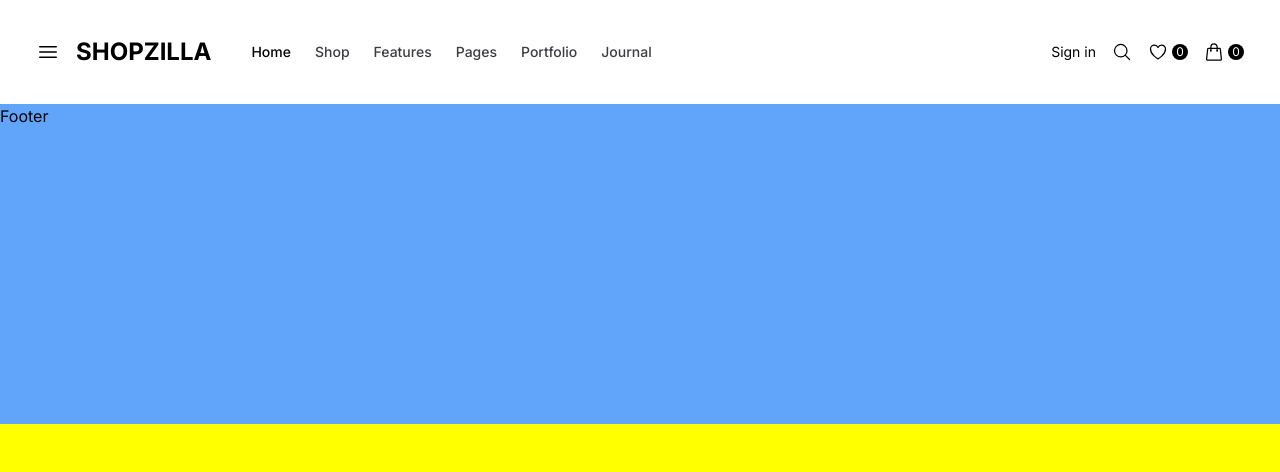
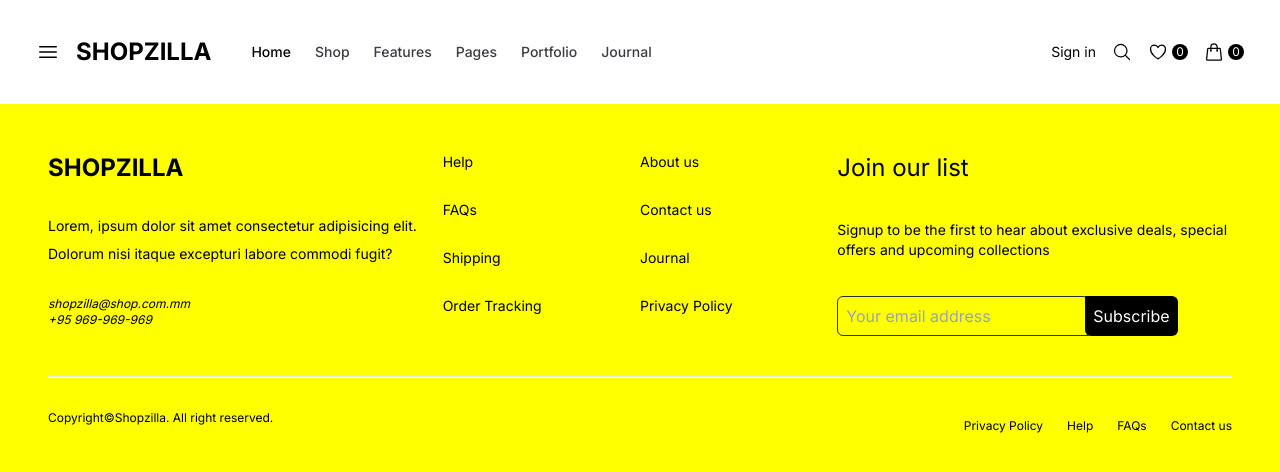
Before and after one commit to KyawZinThant22/Shopzilla-Frontend, a React (Create React App) app: page /home in a window 1280 px wide. Shown: the top 472 px of the page. Built offline with nearby package versions, Linux system fonts and the light colour scheme.

Commit message:
footer done

```diff
--- a/src/section/Appbar.tsx
+++ b/src/section/Appbar.tsx
@@ -52,9 +52,13 @@ const Appbar = () => {
       <div className="grid grid-cols-3 xl:flex xl:justify-between items-center w-full mx-auto  ">
         <div className="col-span-2 grid grid-cols-2 items-center xl:flex xl:items-center space-x-4">
           <Bars />
-          <h1 className="font-bold uppercase text-2xl cursor-pointer justify-self-center">
+          <NavLink
+            to="/home"
+          >
+            <h1 className="font-bold uppercase text-2xl cursor-pointer justify-self-center">
             Shopzilla
-          </h1>
+            </h1>
+          </NavLink>
           <nav className="flex">
             {navLink.map((nav) => (
               <NavLink
--- a/src/section/Footer.tsx
+++ b/src/section/Footer.tsx
@@ -1,7 +1,61 @@
 import React from 'react';
+import { Link } from 'react-router-dom';
 
 const Footer = () => {
-  return <div className="h-80 w-full bg-blue-400">Footer</div>;
+  const footerLink = ["Help", "About us", "FAQs", "Contact us", "Shipping", "Journal", "Order Tracking", "Privacy Policy"]
+
+  return (
+    <div className=' p-12'>
+      <div className="grid grid-cols-1 lg:grid-cols-3">
+        <div>
+          <h2 className='font-bold text-2xl uppercase'>Shopzilla</h2>
+          <p className='text-sm my-7 leading-7'>Lorem, ipsum dolor sit amet consectetur adipisicing elit. Dolorum nisi itaque excepturi labore commodi fugit?</p>
+          <address className='text-xs mb-12 lg:mb-0'>
+            <a href="/">shopzilla@shop.com.mm</a>
+            <p>+95 969-969-969</p>
+          </address>
+        </div>
+        <div className='grid grid-cols-2 text-sm mb-12 lg:mb-0'>
+          {footerLink.map(link => (
+            <a
+              key={link}
+              href="/"
+              className=" mb-7"
+            >
+              <span className='relative nav-link hover:after:w-full hover:after:left-0'>{ link }</span>
+            </a>
+          ))}
+        </div>
+        <div>
+          <h2 className='font-thin text-2xl'>Join our list</h2>
+          <p className='text-sm mt-4 mb-7 lg:my-9'>Signup to be the first to hear about exclusive deals, special offers and upcoming collections</p>
+          <form className='flex items-center'>
+            <input
+              type="email"
+              value=""
+              placeholder="Your email address"
+              className='min-h-[40px] py-0 px-2 text-black text-base border border-solid border-[#2C3333] rounded-t-md rounded-l-md bg-transparent hover:border-[#2C3333] outline-none'
+            />
+            <button
+              className='min-h-[40px] -ml-1 py-1 px-2 border-none rounded-r-md rounded-b-md bg-black text-white text-base cursor-pointer transition-all duration-300 hover:bg-[#131414] hover:text-[#E7F6F2]'
+            >
+              Subscribe
+            </button>
+          </form>
+        </div>
+      </div>
+      <hr className="divider w-full h-[2px] bg-slate-50 my-8"></hr>
+      <div className='flex justify-center items-center flex-col lg:flex-row lg:justify-between text-xs'>
+            <p className='mb-4'>Copyright<span>&copy;</span>Shopzilla. All right reserved.</p>
+            <div>
+              <a href="/">Privacy Policy</a>
+              <a href="/" className='mx-6'>Help</a>
+              <a href="/">FAQs</a>
+              <a href="/" className='ml-6'>Contact us</a>
+            </div>
+      </div>
+    </div>
+  )
 };
 
 export default Footer;
```
